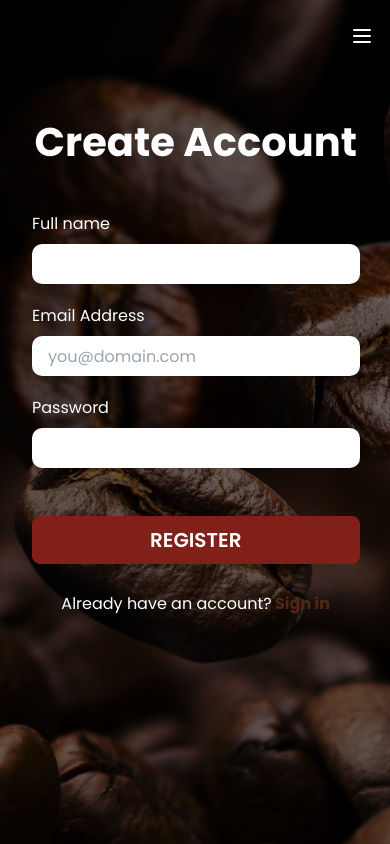
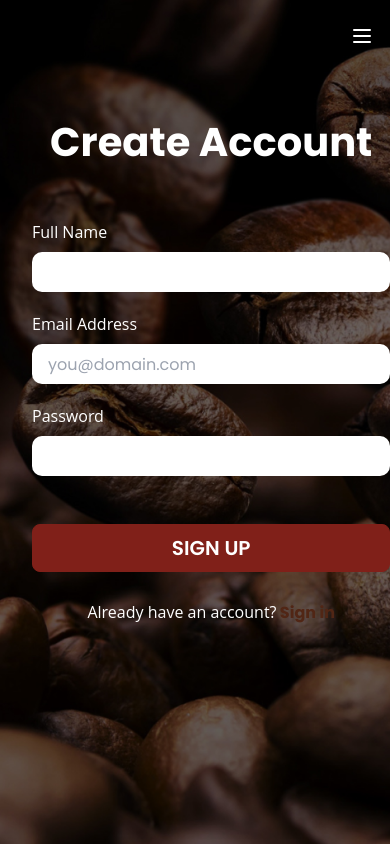
Before and after one commit to joephinecalapiz/beancoders-coffee-sorters, a React (Vite) app: page /signup in a window 390 px wide. Shown: the top 844 px of the page. Built offline with nearby package versions, Linux system fonts and the light colour scheme.

Commit message:
update landing page

```diff
--- a/src/screens/LandingScreen/AuthScreen/Login.jsx
+++ b/src/screens/LandingScreen/AuthScreen/Login.jsx
@@ -102,14 +102,13 @@ const Login = () => {
             // onSubmit={handleSubmit(onSubmitHandler)}
             className="rounded-[40px] p-8 max-w-xs w-full "
           >
-            <div className="w-[120%] mx-auto">
+            <div className="w-[140%] mx-auto poppins-font">
               <h1 className="text-center text-white font-bold text-[40px] md:mt-28 md:mb-12 mt-20 mb-12 poppins-font">
                 Login
               </h1>
               <label
                 className="block text-white mb-2"
                 htmlFor="email"
-                style={{ fontFamily: "Poppins, sans-serif" }}
               >
                 Email Address
               </label>
@@ -131,7 +130,6 @@ const Login = () => {
                 }}
                 className={`bg-white w-full rounded-[10px] h-10 text-black px-4 ${errors.email ? "mb-2" : "mb-5"
                   }`}
-                style={{ fontFamily: "Poppins, sans-serif" }}
               />
               {errors.email && (
                 <p className="text-red-500 ml-2">{errors.email.message}</p>
@@ -139,7 +137,6 @@ const Login = () => {
               <label
                 className="block text-white mb-2"
                 htmlFor="password"
-                style={{ fontFamily: "Poppins, sans-serif" }}
               >
                 Password
               </label>
@@ -161,12 +158,10 @@ const Login = () => {
                 }}
                 className={`bg-white w-full rounded-[10px] h-10 text-black px-4 ${errors.password ? "mb-2" : "mb-5"
                   }`}
-                style={{ fontFamily: "Poppins, sans-serif" }}
               />
               {loginError && (
                 <p
                   className="text-red-500 ml-2"
-                  style={{ fontFamily: "Poppins, sans-serif" }}
                 >
                   Invalid email or password.
                 </p>
@@ -238,8 +233,7 @@ const Login = () => {
                 {loading ? "Loading..." : "Login"}
               </button>
               <p
-                className="text-center my-7"
-                style={{ color: "white", fontFamily: "Poppins, sans-serif" }}
+                className="text-white text-center my-7"
               >
                 Don't have and account?
                 <span
--- a/src/screens/LandingScreen/AuthScreen/Signup.jsx
+++ b/src/screens/LandingScreen/AuthScreen/Signup.jsx
@@ -66,28 +66,27 @@ const Signup = () => {
   };
 
   useEffect(() => {
-    document.title = "Register";
+    document.title = "Sign Up";
   }, []);
 
   return (
     <>
       <Navbar />
-      <div className="grid grid-cols-2 md:bg-bgLogin md:bg-cover bg-CoffeeBeans  h-[100vh] w-full">
+      <div className="md:bg-bgLogin md:bg-cover min-h-screen bg-CoffeeBeans bg-cover">
         <section className="sm:mx-auto md:mx-24 lg:mx-32 xl:mx-48 items-center">
           <form
             // onSubmit={handleSubmit(onSubmitHandler)}
-            className="rounded-[40px] p-8 max-w-xs w-full "
+            className="rounded-[40px] p-8 max-w-xs w-full"
           >
-            <div className="md:w-[150%] w-[250%] mx-auto">
-              <h1 className="text-center text-white font-bold text-[40px] md:mt-28 md:mb-12 mt-20 mb-10 poppins-font">
+            <div className="w-[140%] mx-auto poppins-font">
+              <h1 className="text-center text-white font-bold text-[40px] md:mt-28 md:mb-12 mt-20 mb-12 poppins-font">
                 Create Account
               </h1>
               <label
                 className="block text-white mb-2"
                 htmlFor="email"
-                style={{ fontFamily: "Poppins, sans-serif" }}
               >
-                Full name
+                Full Name
               </label>
               <input
                 name="name"
@@ -103,7 +102,6 @@ const Signup = () => {
                 className={`bg-white w-full rounded-[10px] h-10 text-black px-4 ${
                   errors.name ? "mb-2" : "mb-5"
                 }`}
-                style={{ fontFamily: "Poppins, sans-serif" }}
               />
 
               {errors.name && (
@@ -112,7 +110,6 @@ const Signup = () => {
               <label
                 className="block text-white mb-2"
                 htmlFor="email"
-                style={{ fontFamily: "Poppins, sans-serif" }}
               >
                 Email Address
               </label>
@@ -130,15 +127,13 @@ const Signup = () => {
                 className={`bg-white w-full rounded-[10px] h-10 text-black px-4 ${
                   errors.email ? "mb-2" : "mb-5"
                 }`}
-                style={{ fontFamily: "Poppins, sans-serif" }}
               />
               {errors.email && (
                 <p className="text-red-500 ml-2">{errors.email.message}</p>
               )}
               <label
                 className="block text-white mb-2"
-                htmlFor="email"
-                style={{ fontFamily: "Poppins, sans-serif" }}
+                htmlFor="password"
               >
                 Password
               </label>
@@ -156,12 +151,10 @@ const Signup = () => {
                 className={`bg-white w-full rounded-[10px] h-10 text-black px-4 ${
                   errors.password ? "mb-2" : "mb-5"
                 }`}
-                style={{ fontFamily: "Poppins, sans-serif" }}
               />
               {errors.password && (
                 <p className="text-red-500 ml-2">{errors.password.message}</p>
               )}
-
               <button
                 type="submit"
                 className="btn w-full btn-primary mt-7 text-white"
@@ -189,20 +182,16 @@ const Signup = () => {
                     ></path>
                   </svg>
                 ) : null}
-                {loading ? "Processing..." : "Register"}
+                {loading ? "Loading..." : "Sign Up"}
               </button>
               <p
-                className="text-center my-7"
-                style={{
-                  color: "white",
-                  fontFamily: "Poppins, sans-serif",
-                }}
+                className="text-white text-center my-7"
               >
                 Already have an account?
                 <span
                   className="hover:underline cursor-pointer"
                   onClick={() => {
-                    navigate("/login");
+                    navigate("/signin");
                   }}
                   style={{
                     color: "#512615",
--- a/src/screens/LandingScreen/ContactUs.jsx
+++ b/src/screens/LandingScreen/ContactUs.jsx
@@ -75,13 +75,13 @@ const ContactUs = () => {
     return (
         <>
             <Navbar />
-            <div className="grid grid-cols-2 md:bg-bgLogin md:bg-cover min-h-screen bg-CoffeeBeans bg-cover">
+            <div className="md:bg-bgLogin md:bg-cover min-h-screen bg-CoffeeBeans bg-cover">
                 <section className="sm:mx-auto md:mx-24 lg:mx-32 xl:mx-48 items-center">
                     <form
                         className="rounded-[40px] p-8 max-w-xs w-full "
                         onSubmit={handleSubmit(onSubmitHandler)}
                     >
-                        <div className="w-[120%] mx-auto">
+                        <div className="w-[140%] mx-auto">
                             <h1 className="text-center text-white font-bold text-[40px] md:mt-28 md:mb-12 mt-20 mb-12">
                                 Contact Us
                             </h1>
--- a/src/screens/LandingScreen/Footer.jsx
+++ b/src/screens/LandingScreen/Footer.jsx
@@ -32,8 +32,8 @@ const Footer = () => {
       ];
 
     return (
-        <footer className="footer footer-center bg-black text-base-content text-white border-t-2">
-            <nav className="grid grid-flow-col gap-4 p-5">
+        <footer className="relative footer footer-center bg-black text-base-content text-white border-t-2">
+            <nav className="grid grid-flow-col grid-rows-1 desktop:grid-rows-2 gap-4 p-5">
                 {navigation.map((item) => (
                     <NavLink
                         to={item.href}
```
Lines whose indentation alone changed are shown as unchanged.
